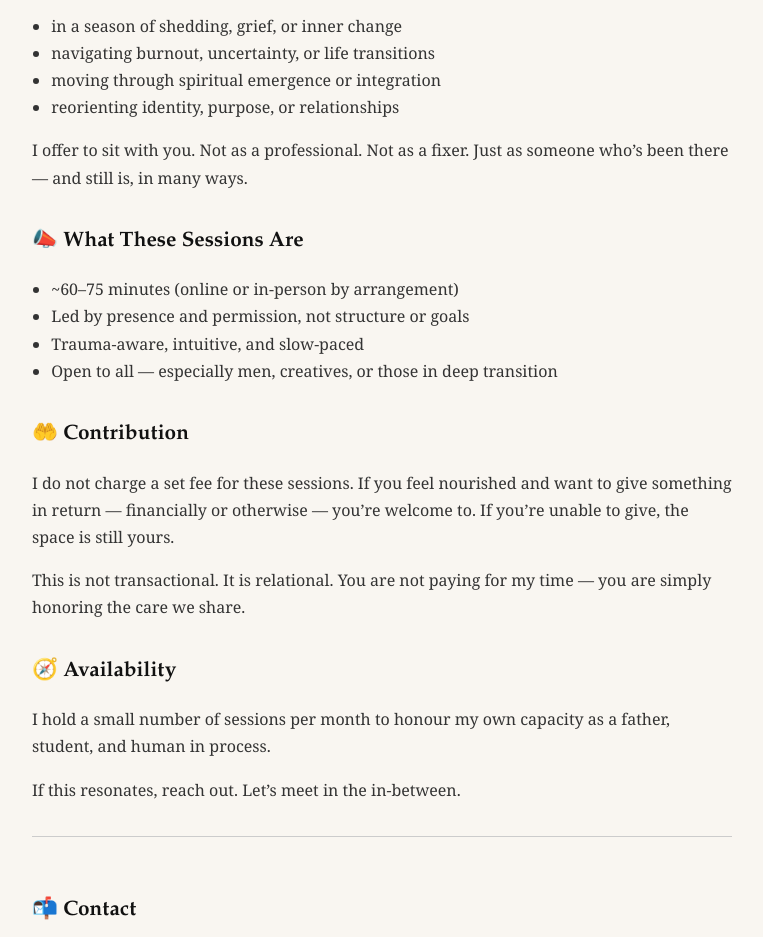
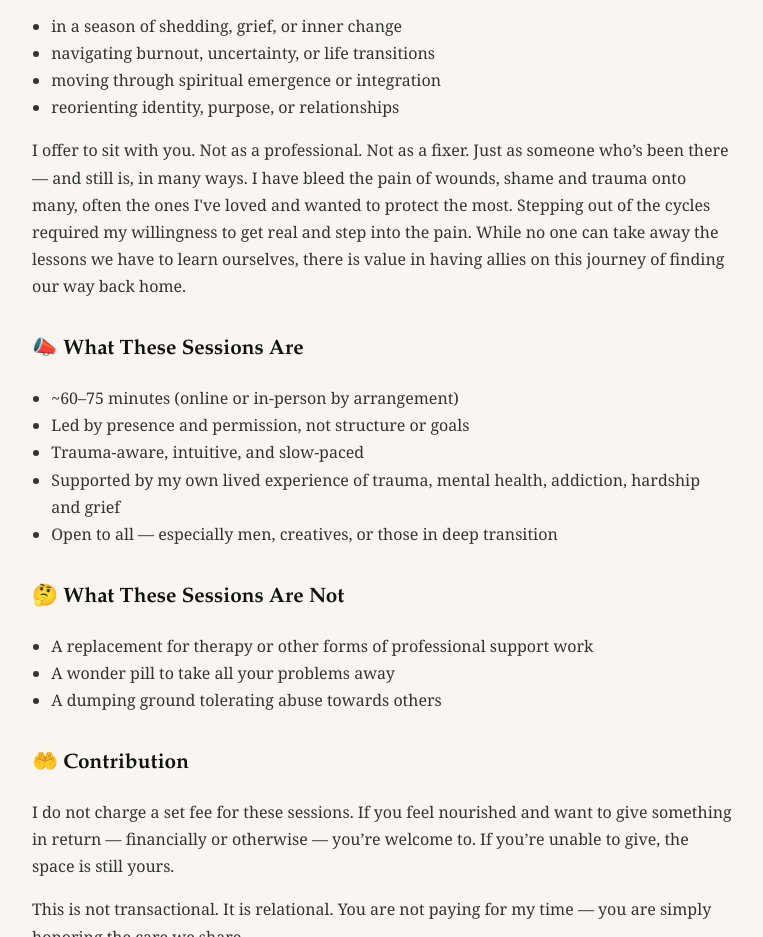
Before and after one commit to Dominik-Saur/WildTenderHeartsWebsite, a plain HTML site: page index.html in a window 1280 px wide. Shown: the part 1202-2139 px from the top of the page, without its empty margins (258-1021 px from the left). Drawn offline with Linux system fonts and the light colour scheme.

Commit message:
Update index.html

```diff
--- a/index.html
+++ b/index.html
@@ -104,14 +104,22 @@
       <li>reorienting identity, purpose, or relationships</li>
     </ul>
 
-    <p>I offer to sit with you. Not as a professional. Not as a fixer. Just as someone who’s been there — and still is, in many ways.</p>
+    <p>I offer to sit with you. Not as a professional. Not as a fixer. Just as someone who’s been there — and still is, in many ways. I have bleed the pain of wounds, shame and trauma onto many, often the ones I've loved and wanted to protect the most. Stepping out of the cycles required my willingness to get real and step into the pain. While no one can take away the lessons we have to learn ourselves, there is value in having allies on this journey of finding our way back home.</p>
 
     <h2>📣 What These Sessions Are</h2>
     <ul>
       <li>~60–75 minutes (online or in-person by arrangement)</li>
       <li>Led by presence and permission, not structure or goals</li>
       <li>Trauma-aware, intuitive, and slow-paced</li>
+	  <li>Supported by my own lived experience of trauma, mental health, addiction, hardship and grief</li>
       <li>Open to all — especially men, creatives, or those in deep transition</li>
+    </ul>
+
+	 <h2>🤔 What These Sessions Are Not</h2>
+    <ul>
+      <li>A replacement for therapy or other forms of professional support work</li>
+      <li>A wonder pill to take all your problems away</li>
+      <li>A dumping ground tolerating abuse towards others</li>
     </ul>
 
     <h2>🤲 Contribution</h2>
```
